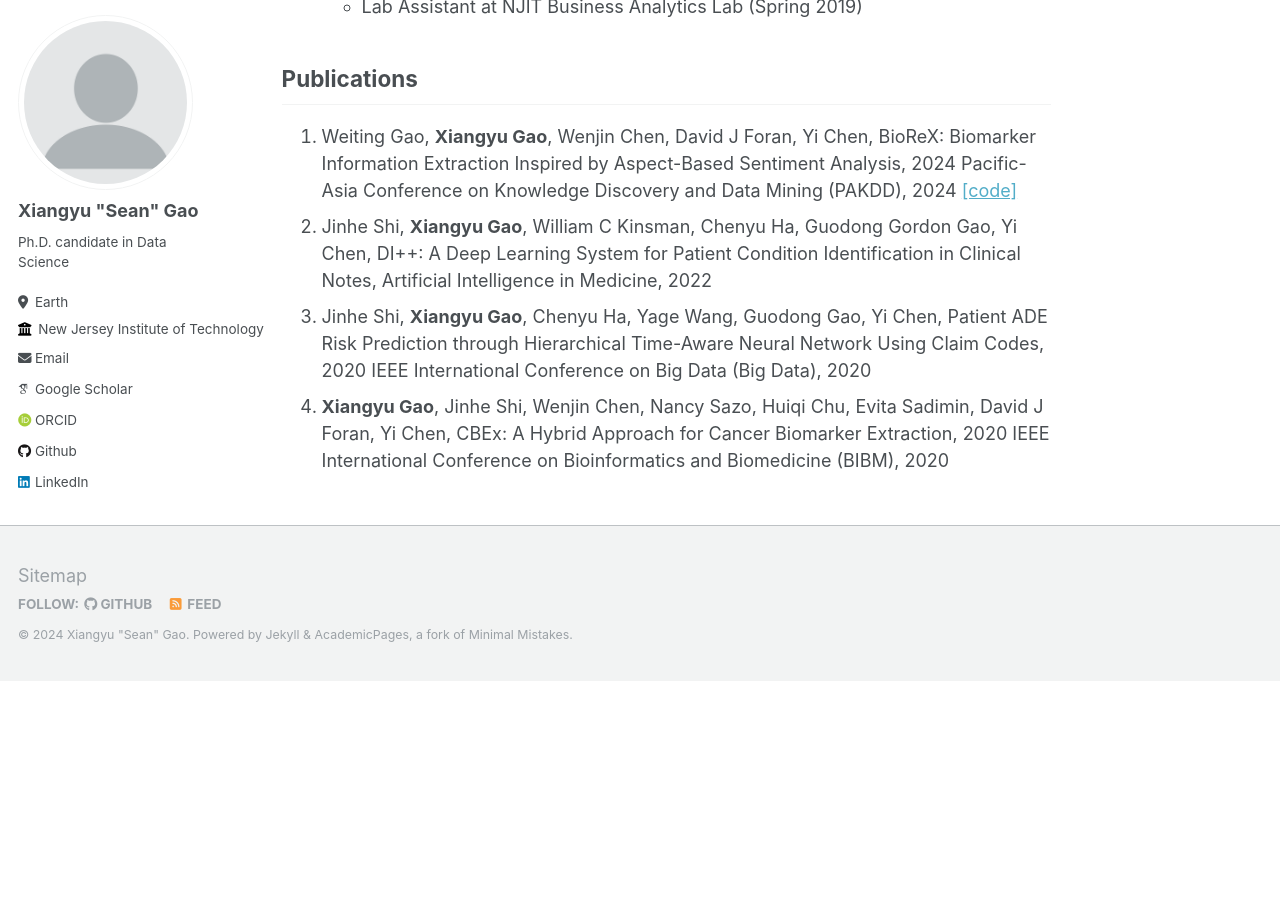
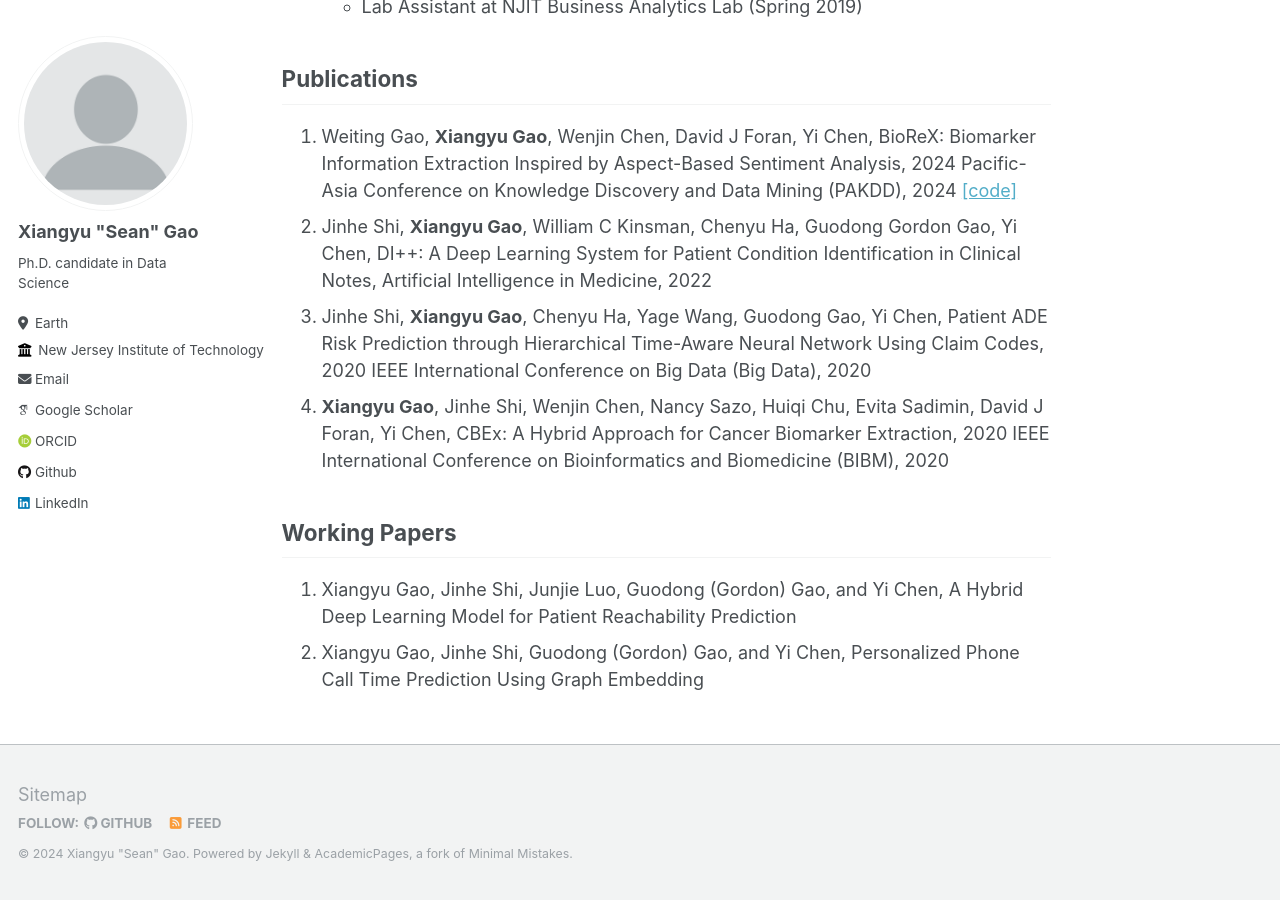
Before and after one commit to xga0/xga0.github.io, a Jekyll site: the page built from _pages/about.md, in a window 1280 px wide and 900 px high, scrolled down 1487 px. Built offline with Jekyll 4.4.1, drawn with Linux system fonts in a browser that asks for light colours; some web fonts are replaced; before the commit the page ends 2168 px from its top, so only the background shows below that.

Commit message:
Update about.md

```diff
--- a/_pages/about.md
+++ b/_pages/about.md
@@ -40,3 +40,8 @@ Publications
 2. Jinhe Shi, **Xiangyu Gao**, William C Kinsman, Chenyu Ha, Guodong Gordon Gao, Yi Chen, DI++: A Deep Learning System for Patient Condition Identification in Clinical Notes, Artificial Intelligence in Medicine, 2022
 3. Jinhe Shi, **Xiangyu Gao**, Chenyu Ha, Yage Wang, Guodong Gao, Yi Chen, Patient ADE Risk Prediction through Hierarchical Time-Aware Neural Network Using Claim Codes, 2020 IEEE International Conference on Big Data (Big Data), 2020
 4. **Xiangyu Gao**, Jinhe Shi, Wenjin Chen, Nancy Sazo, Huiqi Chu, Evita Sadimin, David J Foran, Yi Chen, CBEx: A Hybrid Approach for Cancer Biomarker Extraction, 2020 IEEE International Conference on Bioinformatics and Biomedicine (BIBM), 2020
+
+Working Papers
+------
+1. Xiangyu Gao, Jinhe Shi, Junjie Luo, Guodong (Gordon) Gao, and Yi Chen, A Hybrid Deep Learning Model for Patient Reachability Prediction
+2. Xiangyu Gao, Jinhe Shi, Guodong (Gordon) Gao, and Yi Chen, Personalized Phone Call Time Prediction Using Graph Embedding
```
